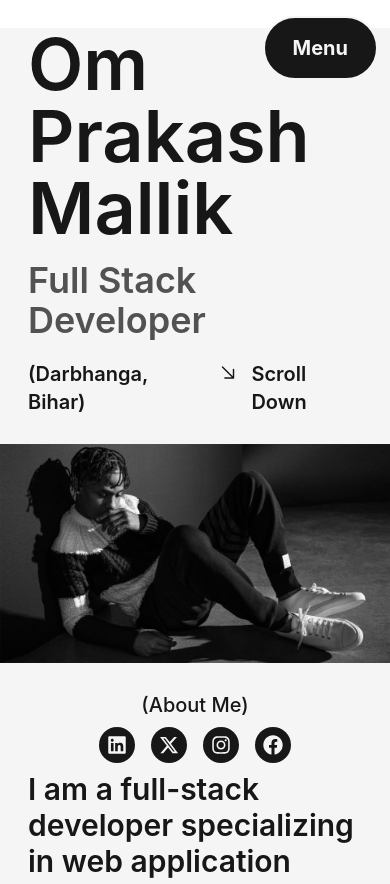
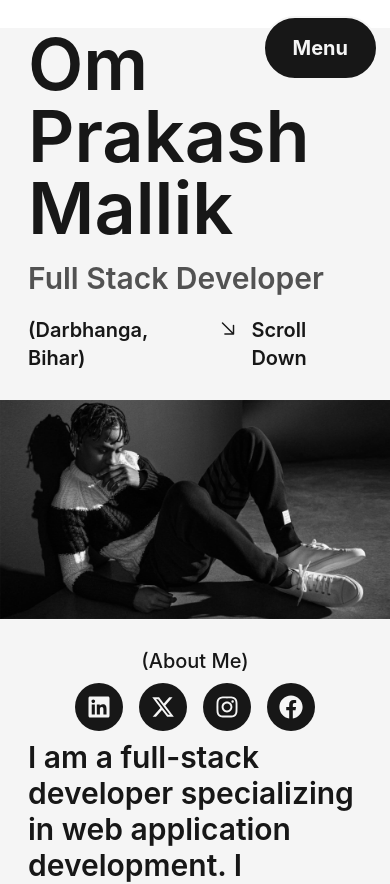
Before and after one commit to OmPrakashMallik2/Personal-website, a React (Create React App) app: page / in a window 390 px wide. Shown: the top 884 px of the page. Built offline with nearby package versions, Linux system fonts and the light colour scheme.

Commit message:
home page done

```diff
--- a/src/HomePage/Home.js
+++ b/src/HomePage/Home.js
@@ -26,7 +26,7 @@ function Home() {
             {/* name heading */}
             <div className='m-7 lg:m-0 lg:p-14'>
                 <h1 className='text-7xl lg:text-9xl font-semibold lg:font-bold'>Om Prakash Mallik</h1>
-                <h1 className='text-4xl lg:text-9xl pt-4 text-neutral-600 font-semibold'>Full Stack Developer</h1>
+                <h1 className='text-3xl lg:text-9xl pt-4 text-neutral-600 font-semibold'>Full Stack Developer</h1>
                 <div className='flex justify-between mt-5'>
                     <p className='text-xl lg:text-4xl font-semibold'>(Darbhanga, Bihar)</p>
                     <p className='text-xl lg:text-4xl font-semibold flex'> <GoArrowDownRight className='text-2xl lg:text-5xl mx-3' /> Scroll Down </p>
@@ -39,7 +39,7 @@ function Home() {
             </div>
 
             {/* about */}
-            <div className='flex flex-col-reverse lg:flex-row m-7 lg:m-14 '>
+            <div className='flex flex-col-reverse lg:flex-row m-7 pb-8 lg:pb-0 lg:m-14 lg:border-none border-b-2 border-neutral-900 '>
                 <div className='lg:pr-6 lg:w-4/6'>
                     <h2 className='text-3xl lg:text-7xl font-semibold'>
                         I am a full-stack developer specializing in web application development. I graduated with a B.Tech in Computer Science and Engineering in 2023.
@@ -48,17 +48,17 @@ function Home() {
                 <div className='flex flex-col justify-between lg:pl-14 lg:border-l-4 lg:border-neutral-900 lg:w-2/6'>
                     <p className='text-neutral-900 text-xl text-center lg:text-4xl font-medium'> (About Me) </p>
                     <div className='flex justify-center lg:justify-normal'>
-                        <a href='https://www.linkedin.com/in/om-prakash-mallik-774187217/' target='-blank' className=' bg-neutral-900 cursor-pointer rounded-full p-2 m-2 lg:m-0 lg:p-3 lg:mr-4'>
-                            <FaLinkedin to="https://takeuforward.org/strivers-a2z-dsa-course/strivers-a2z-dsa-course-sheet-2/#" className='text-xl lg:text-2xl text-neutral-100' />
+                        <a href='https://www.linkedin.com/in/om-prakash-mallik-774187217/' target='-blank' className=' bg-neutral-900 cursor-pointer rounded-full m-2 lg:m-0 p-3 lg:mr-4'>
+                            <FaLinkedin to="https://takeuforward.org/strivers-a2z-dsa-course/strivers-a2z-dsa-course-sheet-2/#" className='text-2xl text-neutral-100' />
                         </a>
-                        <a href='https://twitter.com/OmPrakashOG' target='-blank' className=' bg-neutral-900 cursor-pointer rounded-full p-2 m-2 lg:m-0 lg:p-3 lg:mr-4'>
-                            <FaXTwitter className='text-xl lg:text-2xl text-neutral-100' />
+                        <a href='https://twitter.com/OmPrakashOG' target='-blank' className=' bg-neutral-900 cursor-pointer rounded-full m-2 lg:m-0 p-3 lg:mr-4'>
+                            <FaXTwitter className='text-2xl text-neutral-100' />
                         </a>
-                        <a href='https://www.instagram.com/om.prakash.mallik/' target='-blank' className=' bg-neutral-900 cursor-pointer rounded-full p-2 m-2 lg:m-0 lg:p-3 lg:mr-4'>
-                            <FaInstagram className='text-xl lg:text-2xl text-neutral-100' />
+                        <a href='https://www.instagram.com/om.prakash.mallik/' target='-blank' className=' bg-neutral-900 cursor-pointer rounded-full m-2 lg:m-0 p-3 lg:mr-4'>
+                            <FaInstagram className='text-2xl text-neutral-100' />
                         </a>
-                        <a href='https://www.facebook.com/profile.php?id=100010378098581' target='-blank' className=' bg-neutral-900 cursor-pointer rounded-full p-2 m-2 lg:m-0 lg:p-3 lg:mr-4'>
-                            <FaFacebook className='text-xl lg:text-2xl text-neutral-100' />
+                        <a href='https://www.facebook.com/profile.php?id=100010378098581' target='-blank' className=' bg-neutral-900 cursor-pointer rounded-full m-2 lg:m-0 p-3 lg:mr-4'>
+                            <FaFacebook className='text-2xl text-neutral-100' />
                         </a>
                     </div>
                 </div>
@@ -68,8 +68,7 @@ function Home() {
             <div style={{ overflow: 'hidden' }}>
                 <h1 className='text-5xl lg:text-9xl font-bold text-center p-3 lg:p-5' style={{ transform: `translateX(-${scrollOffset}px)`, whiteSpace: 'nowrap' }}>SKILLS  SKILLS  SKILLS  SKILLS SKILLS SKILLS  SKILLS  SKILLS  SKILLS SKILLS</h1>
             </div>
-
-            {/*
+{/*
             <div className='flex  m-14 '>
 
                 <div className='flex justify-between pr-6 w-1/5'>
```
